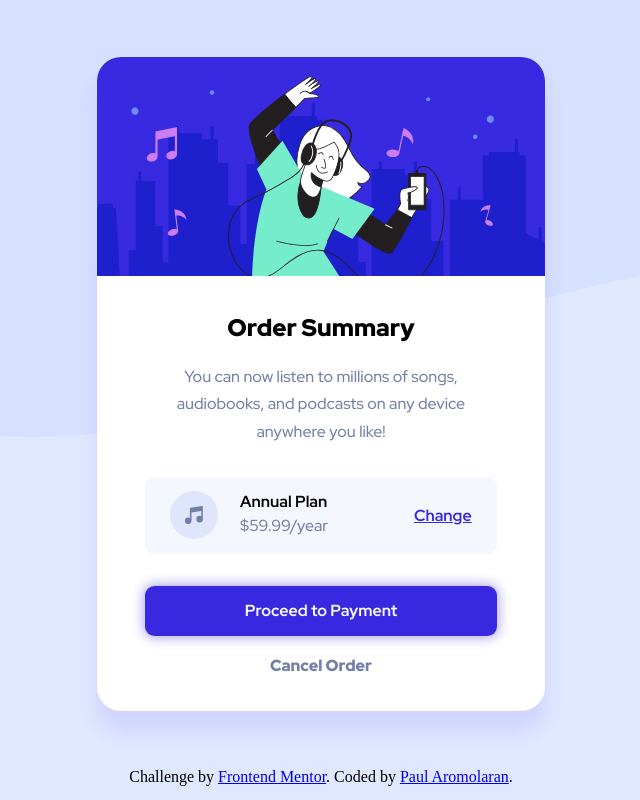
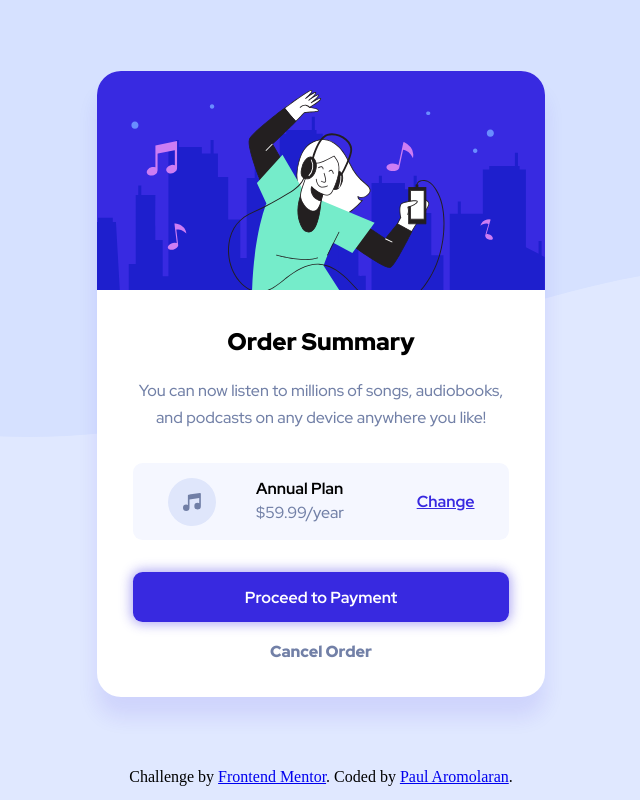
Before and after one commit to PaulAroo/thrills-order-summary, a plain HTML site: page index.html in a window 1280 px wide. Shown: the whole page, without its empty margins (319-959 px from the left). Drawn offline with Linux system fonts and the light colour scheme.

Commit message:
tweak: content body padding

```diff
--- a/style.css
+++ b/style.css
@@ -34,7 +34,7 @@ body {
 }
 
 .cont__bdy {
-  margin: 1em 3em;
+  margin: 1em 8%;
   text-align: center;
 }
 
@@ -79,7 +79,7 @@ button:hover {
   display: flex;
   flex-direction: column;
   text-align: left;
-  margin-right: 4em;
+  margin-right: 2em;
 }
 
 .plan p {
```
